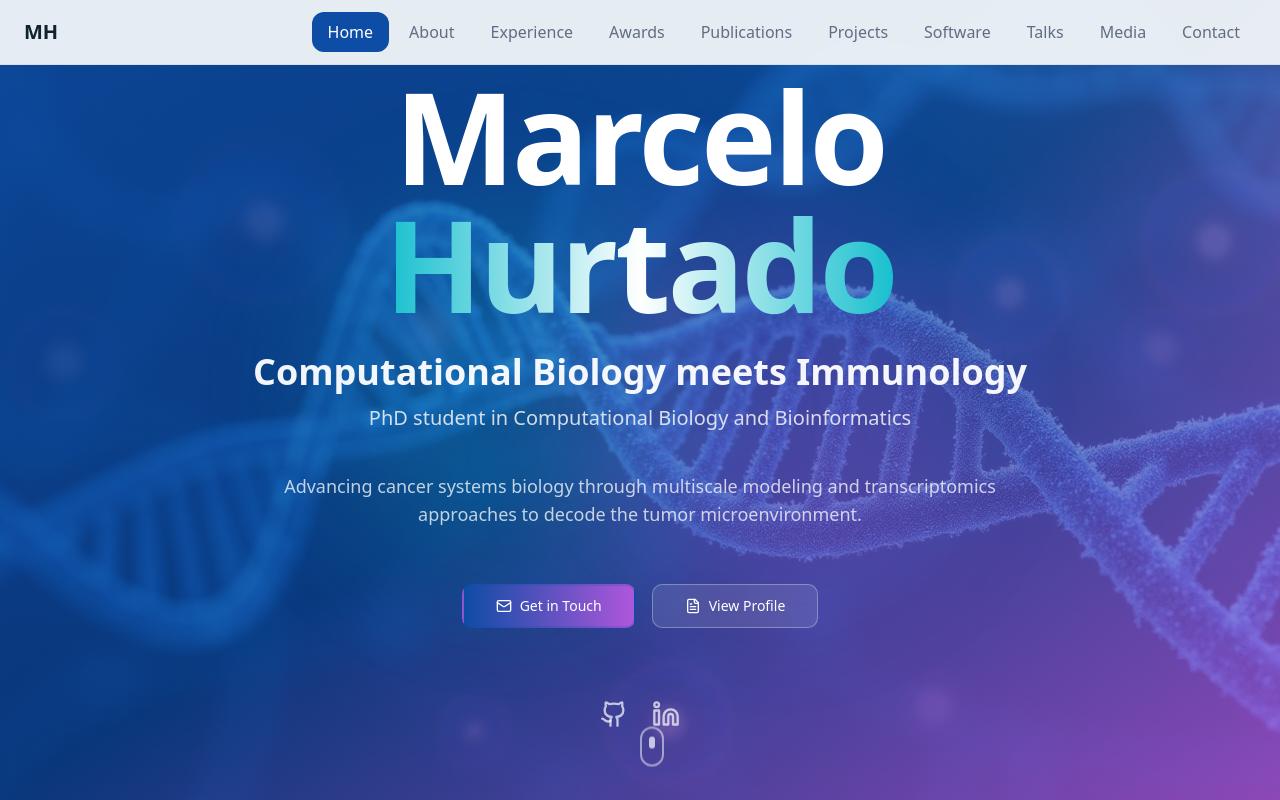
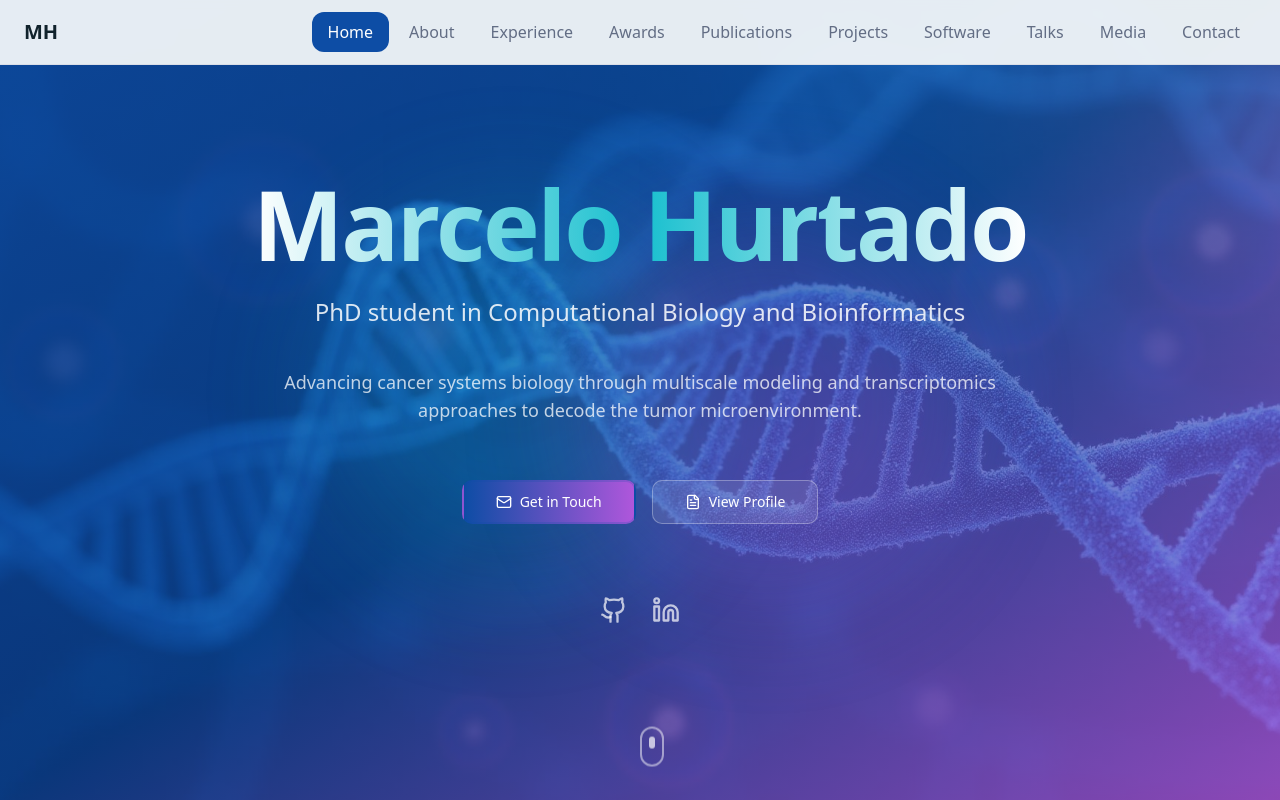
Before and after one commit to mhurtado13/mhurtado13.github.io, a React (Vite) app: page / in a window 1280 px wide. Built offline with nearby package versions, Linux system fonts and the light colour scheme; the HTML template or start-up script is replaced by a standard one.

Commit message:
Refactor hero section

```diff
--- a/src/components/Hero.tsx
+++ b/src/components/Hero.tsx
@@ -22,21 +22,14 @@ const Hero = () => {
       <div className="relative z-10 container mx-auto px-6 text-center">
         <div className="max-w-5xl mx-auto space-y-10">
           <div className="space-y-6 animate-fade-in">
-            <h1 className="text-6xl md:text-8xl lg:text-9xl font-bold text-white leading-tight tracking-tight">
-              Marcelo
-              <br />
-              <span className="bg-gradient-to-r from-accent via-white to-accent bg-clip-text text-transparent">
-                Hurtado
+            <h1 className="text-5xl md:text-7xl lg:text-8xl font-bold leading-tight tracking-tight">
+              <span className="bg-gradient-to-r from-white via-accent to-white bg-clip-text text-transparent">
+                Marcelo Hurtado
               </span>
             </h1>
-            <div className="space-y-3">
-              <p className="text-2xl md:text-3xl lg:text-4xl text-white/95 font-semibold">
-                Computational Biology meets Immunology
-              </p>
-              <p className="text-lg md:text-xl text-white/80 max-w-2xl mx-auto">
-                PhD student in Computational Biology and Bioinformatics
-              </p>
-            </div>
+            <p className="text-xl md:text-2xl text-white/85 max-w-2xl mx-auto">
+              PhD student in Computational Biology and Bioinformatics
+            </p>
           </div>
 
           <p className="text-base md:text-lg text-white/75 max-w-3xl mx-auto animate-fade-in-slow leading-relaxed px-4">
```
